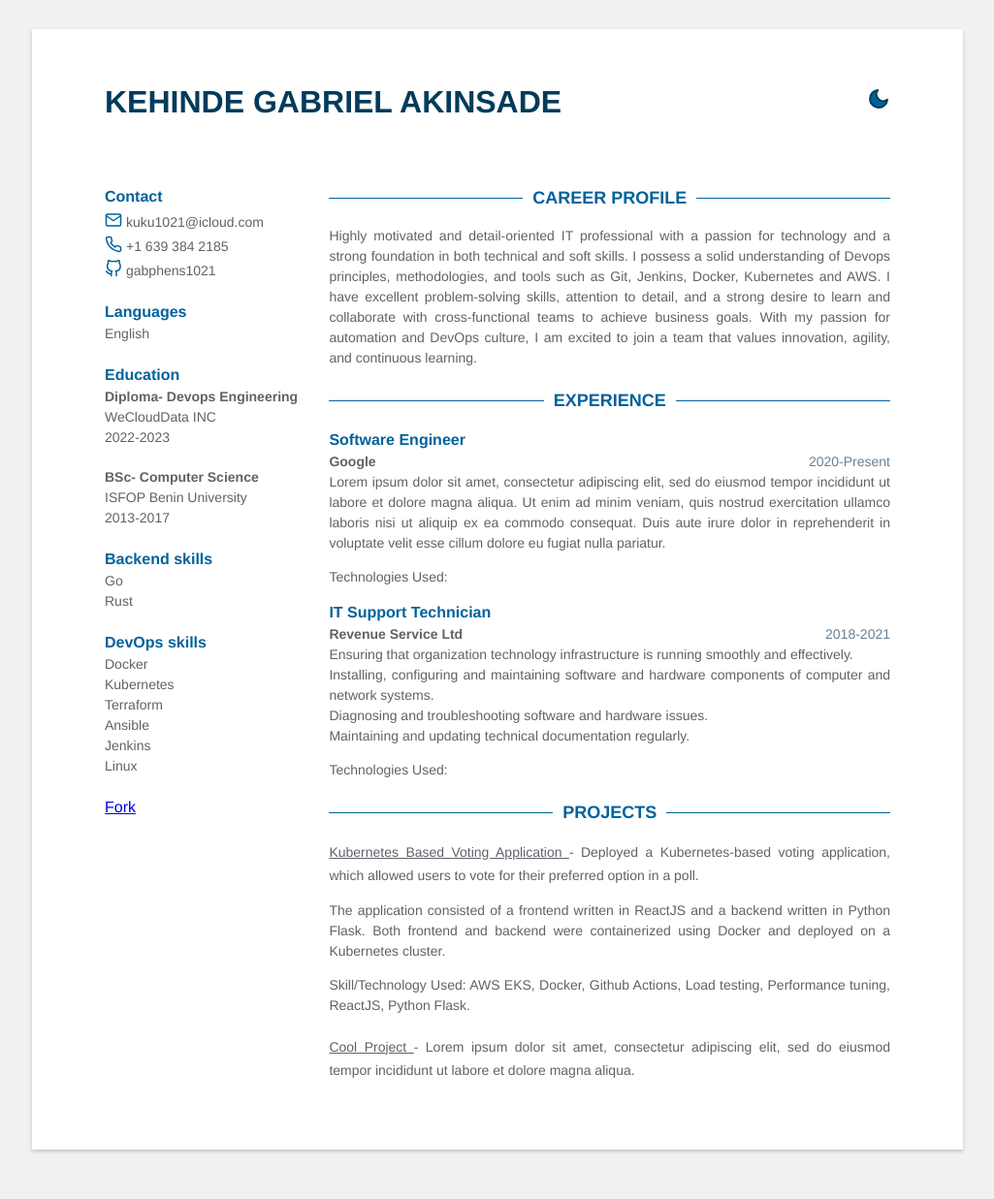
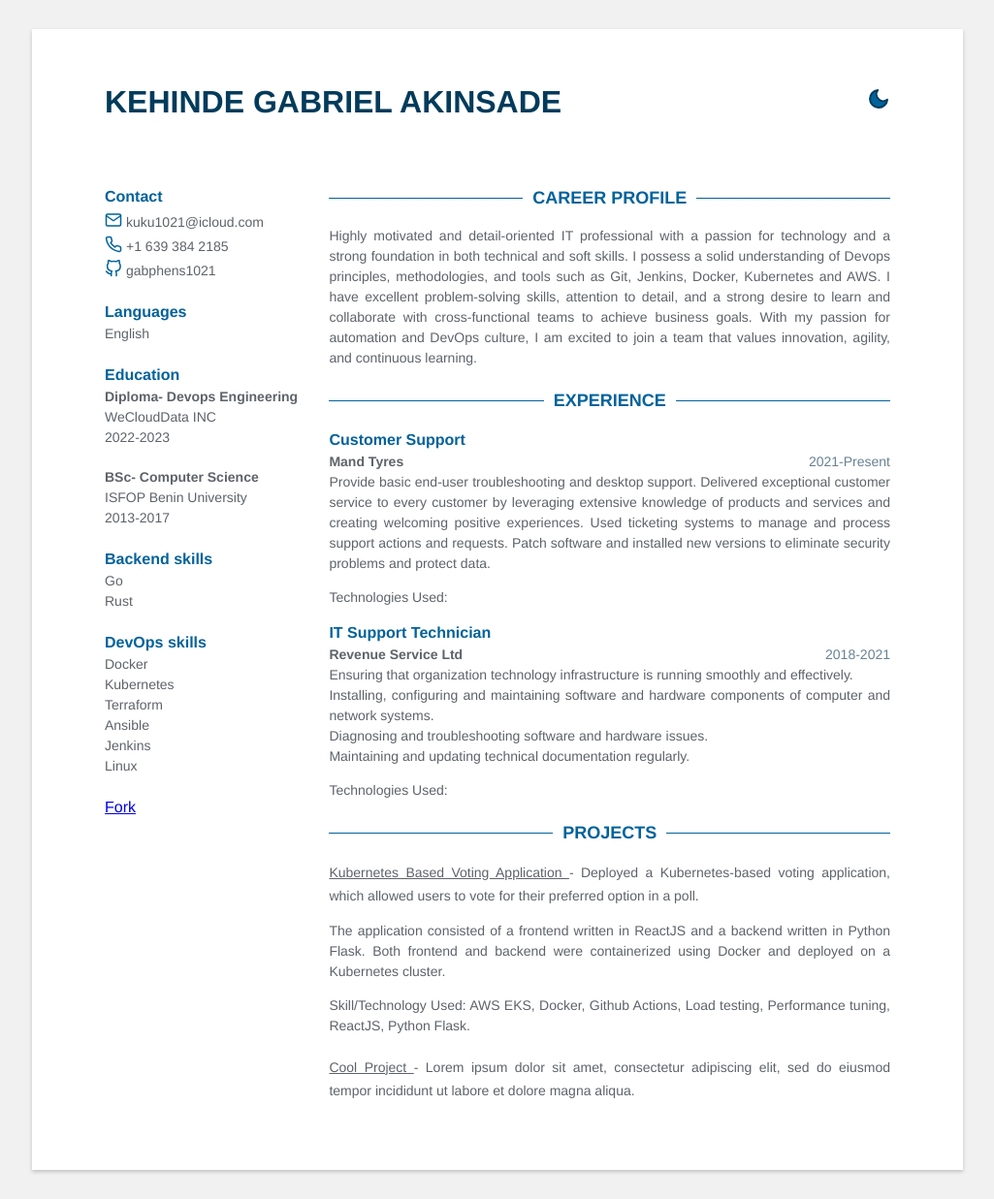
Before and after one commit to gabphens1021/kehindeakinsade.github.io, a Jekyll site: the page built from index.html, in a window 1280 px wide. Shown: the whole page at 97% size, without its empty margins (127-1152 px from the left). Built offline with Jekyll 4.4.1, drawn with Linux system fonts in a browser that asks for light colours; before the commit the page ends 1216 px from its top, so only the background shows below that.

Commit message:
added experience

```diff
--- a/_data/data.yml
+++ b/_data/data.yml
@@ -45,15 +45,14 @@ profile: |
 
 # Experience
 experience:
-  - role: Software Engineer
-    time: 2020-Present
-    company: Google
+  - role: Customer Support
+    time: 2021-Present
+    company: Mand Tyres
     details: |
-      Lorem ipsum dolor sit amet, consectetur adipiscing elit, sed do eiusmod
-      tempor incididunt ut labore et dolore magna aliqua. Ut enim ad minim veniam,
-      quis nostrud exercitation ullamco laboris nisi ut aliquip ex ea commodo consequat.
-      Duis aute irure dolor in reprehenderit in voluptate velit esse cillum dolore eu
-      fugiat nulla pariatur.
+      Provide basic end-user troubleshooting and desktop support.
+      Delivered exceptional customer service to every customer by leveraging extensive knowledge of products and services and creating welcoming positive experiences.
+      Used ticketing systems to manage and process support actions and requests.
+      Patch software and installed new versions to eliminate security problems and protect data.
     Technology Used:
 
   - role: IT Support Technician
@@ -64,6 +63,8 @@ experience:
       Installing, configuring and maintaining software and hardware components of computer and network systems. <br>
       Diagnosing and troubleshooting software and hardware issues. <br>
       Maintaining and updating technical documentation regularly.
+    Technology Used:
+
 projects:
   - title: Kubernetes Based Voting Application
     link: #
```
